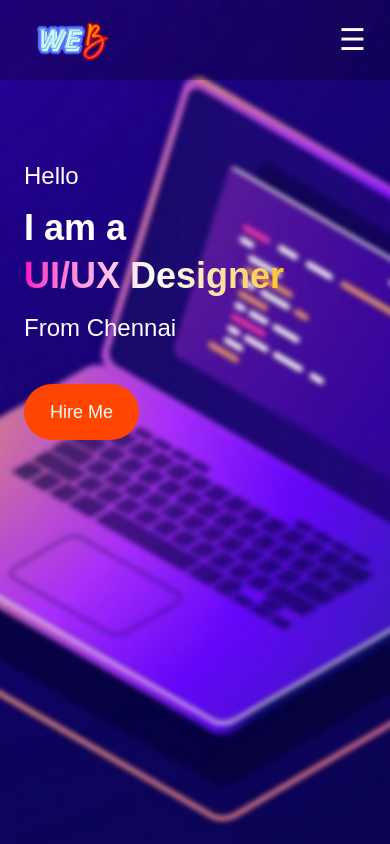
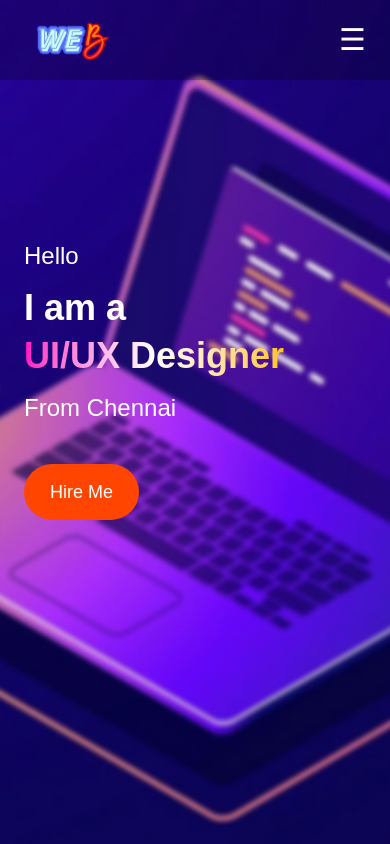
Before and after one commit to BharathKarthick/My-Portfolio, a React (Vite) app: page /My-Portfolio/home in a window 390 px wide. Built offline with nearby package versions, Linux system fonts and the light colour scheme; a web font is replaced by a local one.

Commit message:
update home page

```diff
--- a/src/pages/Home.jsx
+++ b/src/pages/Home.jsx
@@ -26,7 +26,7 @@ function Home() {
         <Navbar />
 
         {/* Content Section */}
-        <div className=" cont flex items-center h-full px-6 md:px-48">
+        <div className=" cont flex items-center h-full pt-20 md:pt-0 px-6 md:px-48">
           <div className="flex flex-col font-stylish space-y-4 text-left">
             <p className="text-2xl md:text-[32px]">Hello</p>
 
```
